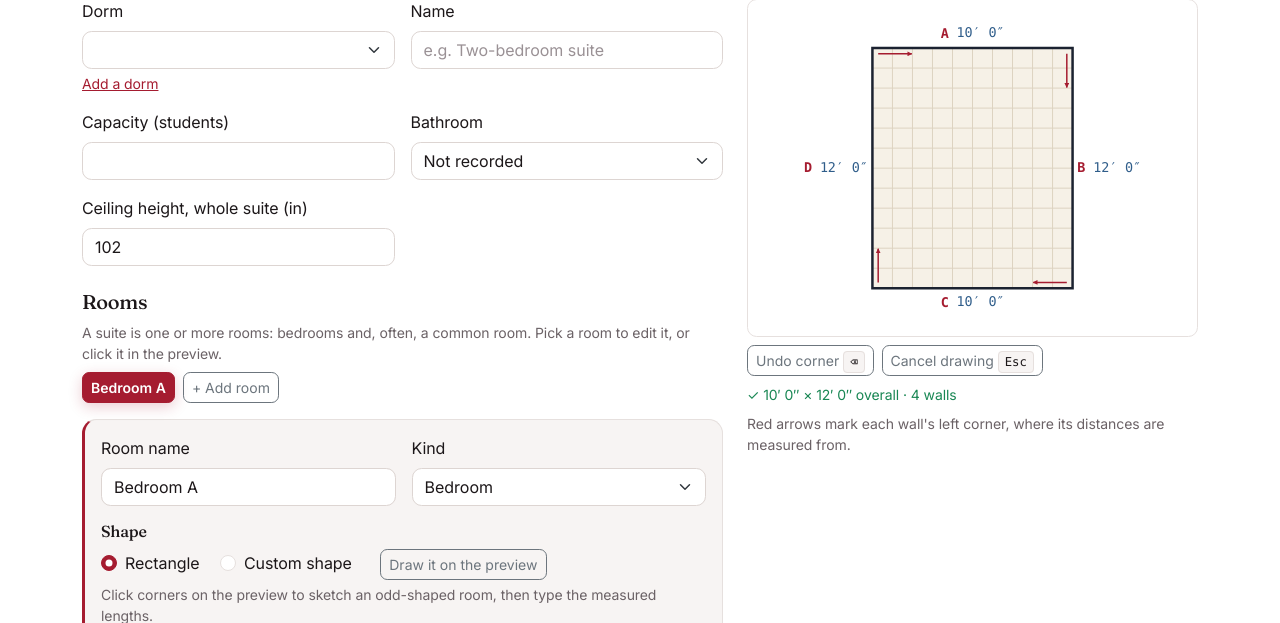
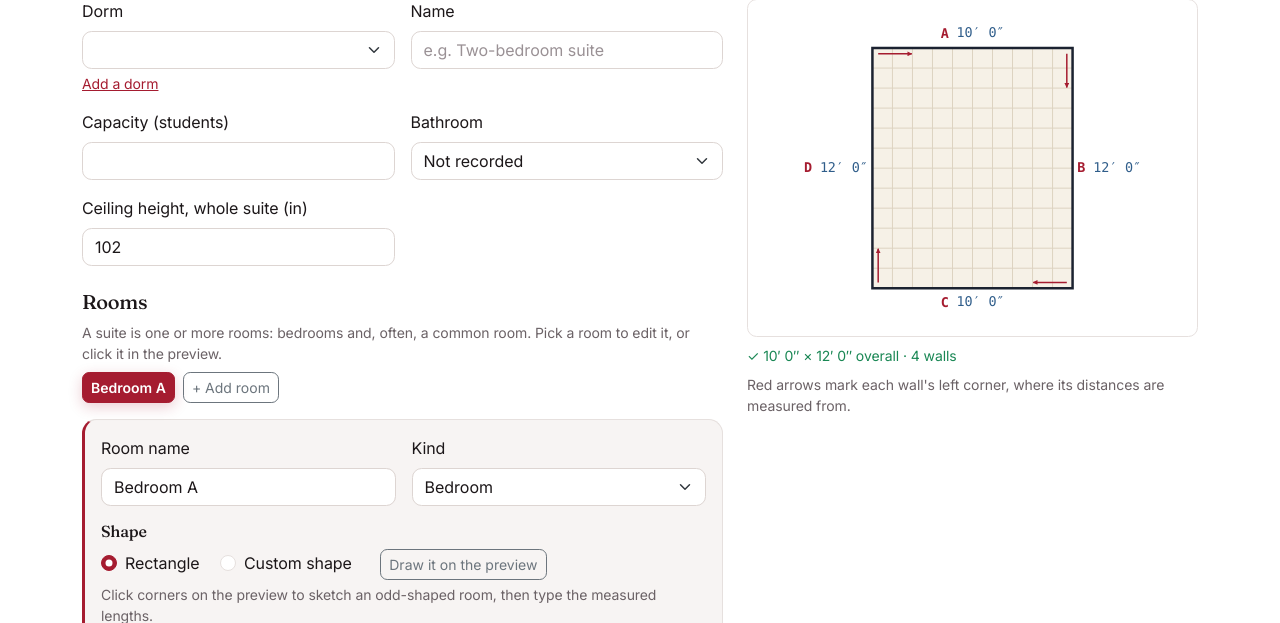
Before and after one commit to gracezhang16/crimson-3d, a Flask app: template templates/admin/suite_type_form.html in a window 1280 px wide. Shown: the part 204-827 px from the top of the page. Run offline with Flask 3, Linux system fonts and the light colour scheme; the template is opened without the code that fills it, so the values that code supplies are empty; parts of the project's set-up code (start-up, migrations or seed data) failed here and were passed over; some libraries are stand-ins or nearby versions.

Commit message:
Fix: drawing tools (Undo corner / Cancel drawing) only show while drawing
Co-Authored-By: Claude Opus 5.5 <noreply@anthropic.com>

```diff
--- a/templates/admin/suite_type_form.html
+++ b/templates/admin/suite_type_form.html
@@ -266,13 +266,16 @@
                     <svg id="preview" class="border rounded w-100" role="img"
                          aria-label="Floor plan of the room, drawn to scale"></svg>
                     {# Shown while drawing (A8). Backspace and Escape do the same. #}
-                    <div id="draw-tools" class="d-flex gap-2 mt-2" hidden>
+                    {# The flex layout is on an inner div: Bootstrap's d-flex would override `hidden`. #}
+                    <div id="draw-tools" hidden>
+                        <div class="d-flex gap-2 mt-2">
                             <button type="button" class="btn btn-sm btn-outline-secondary" data-action="undo-corner">
                                 Undo corner <kbd>⌫</kbd>
                             </button>
                             <button type="button" class="btn btn-sm btn-outline-secondary" data-action="cancel-drawing">
                                 Cancel drawing <kbd>Esc</kbd>
                             </button>
+                        </div>
                     </div>
                     <p id="draw-hint" class="small mt-2 mb-0" aria-live="polite" hidden></p>
                     {# Live summary or problems, announced to screen readers as they change. #}
```
Also changed, not shown: docs/decisions.md (+5 -0 lines). Lines whose indentation alone changed are shown as unchanged.
